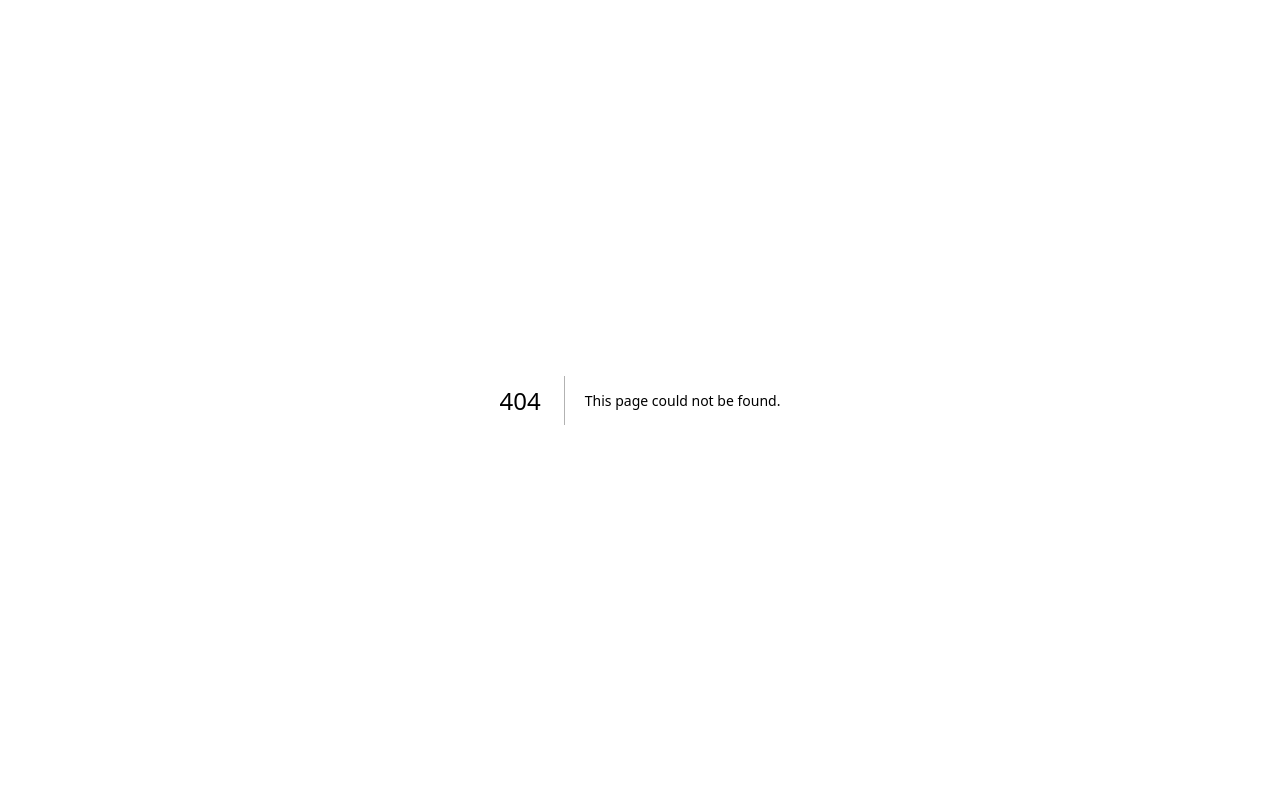
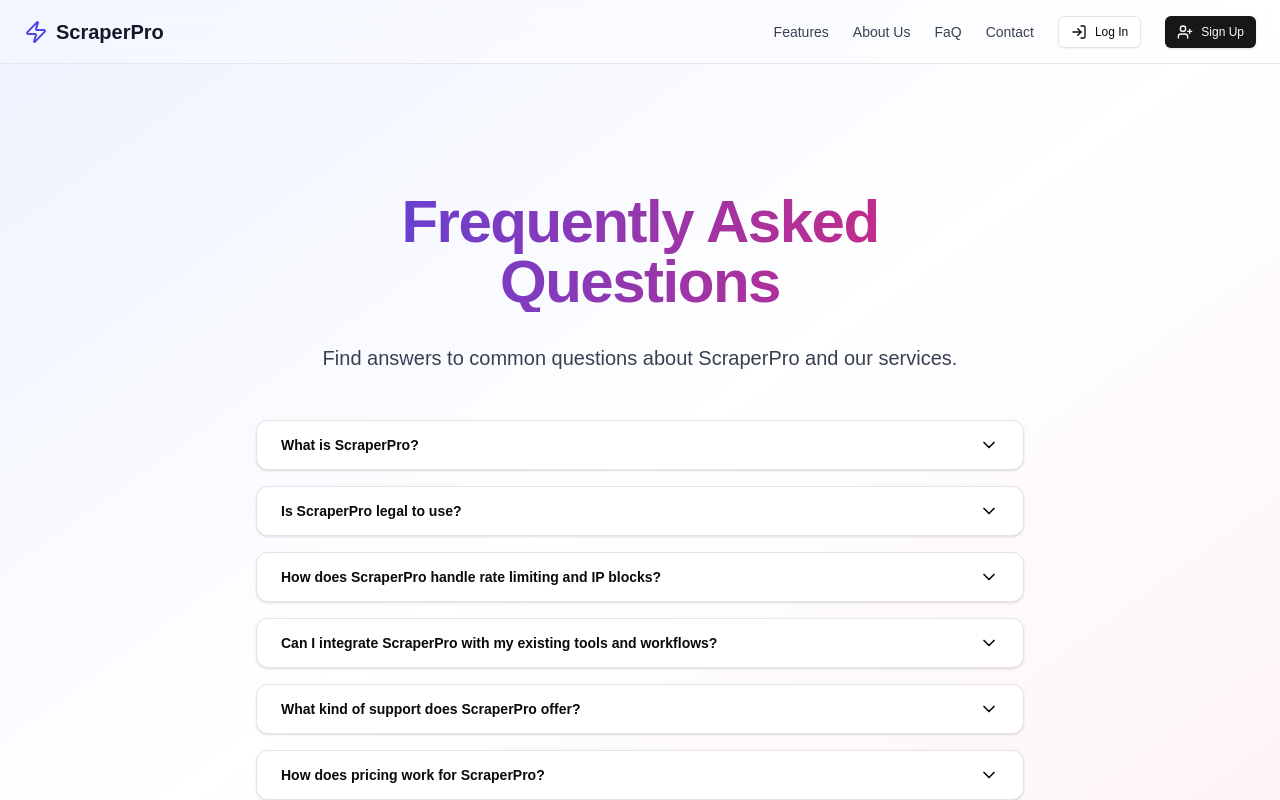
Before and after one commit to HanJay09/web-scraper, a Next.js app: page /faq in a window 1280 px wide. Before the commit this address had no page. Shown: the top 800 px of the page. Built offline with nearby package versions, Linux system fonts and the light colour scheme.

Commit message:
added faq page

```diff
--- /dev/null
+++ b/app/faq/page.tsx
@@ -0,0 +1,13 @@
+import { Footer } from '@/components/Footer';
+import { FaqPage } from '../../components/(faq)/faq-page';
+import { Header } from '@/components/Header';
+
+export default function About() {
+    return (
+        <div>
+            <Header />
+            <FaqPage />
+            <Footer />
+        </div>
+    )
+}
--- a/components/faq-page.tsx
+++ b/components/(faq)/faq-page.tsx
@@ -3,8 +3,7 @@
 import { useState } from 'react'
 import { Button } from "@/components/ui/button"
 import { Card, CardContent } from "@/components/ui/card"
-import { Zap, ChevronDown, ChevronUp } from "lucide-react"
-import Link from "next/link"
+import { ChevronDown, ChevronUp } from "lucide-react"
 
 interface FAQItem {
   question: string;
@@ -47,26 +46,6 @@ export function FaqPage() {
 
   return (
     <div className="flex flex-col min-h-screen bg-gradient-to-br from-indigo-50 via-white to-pink-50 dark:from-gray-900 dark:via-gray-800 dark:to-gray-900">
-      <header className="px-4 lg:px-6 h-16 flex items-center fixed w-full backdrop-blur-md bg-white/30 dark:bg-gray-900/30 border-b border-gray-200 dark:border-gray-800 z-50">
-        <Link className="flex items-center justify-center" href="/">
-          <Zap className="h-6 w-6 text-indigo-600 dark:text-indigo-400" />
-          <span className="ml-2 text-xl font-bold text-gray-900 dark:text-white">ScraperPro</span>
-        </Link>
-        <nav className="ml-auto flex items-center gap-4 sm:gap-6">
-          <Link className="text-sm font-medium text-gray-700 hover:text-indigo-600 dark:text-gray-300 dark:hover:text-indigo-400 transition-colors" href="/features">
-            Features
-          </Link>
-          <Link className="text-sm font-medium text-gray-700 hover:text-indigo-600 dark:text-gray-300 dark:hover:text-indigo-400 transition-colors" href="#">
-            Pricing
-          </Link>
-          <Link className="text-sm font-medium text-gray-700 hover:text-indigo-600 dark:text-gray-300 dark:hover:text-indigo-400 transition-colors" href="/about">
-            About Us
-          </Link>
-          <Link className="text-sm font-medium text-gray-700 hover:text-indigo-600 dark:text-gray-300 dark:hover:text-indigo-400 transition-colors" href="/contact">
-            Contact
-          </Link>
-        </nav>
-      </header>
       <main className="flex-1 pt-16">
         <section className="w-full py-12 md:py-24 lg:py-32 px-4">
           <div className="container mx-auto max-w-3xl">
@@ -104,28 +83,6 @@ export function FaqPage() {
           </div>
         </section>
       </main>
-      <footer className="w-full py-6 px-4 md:px-6 border-t border-gray-200 dark:border-gray-800 bg-white dark:bg-gray-900">
-        <div className="container mx-auto flex flex-col sm:flex-row justify-between items-center">
-          <div className="flex items-center space-x-2">
-            <Zap className="h-6 w-6 text-indigo-600 dark:text-indigo-400" />
-            <span className="text-sm font-medium text-gray-900 dark:text-white">ScraperPro</span>
-          </div>
-          <p className="text-sm text-gray-500 dark:text-gray-400 mt-4 sm:mt-0">
-            © 2023 ScraperPro. All rights reserved.
-          </p>
-          <nav className="flex gap-4 sm:gap-6 mt-4 sm:mt-0">
-            <Link className="text-sm text-gray-500 hover:text-indigo-600 dark:text-gray-400 dark:hover:text-indigo-400 transition-colors" href="/terms">
-              Terms
-            </Link>
-            <Link className="text-sm text-gray-500 hover:text-indigo-600 dark:text-gray-400 dark:hover:text-indigo-400 transition-colors" href="/privacy">
-              Privacy
-            </Link>
-            <Link className="text-sm text-gray-500 hover:text-indigo-600 dark:text-gray-400 dark:hover:text-indigo-400 transition-colors" href="#">
-              Cookies
-            </Link>
-          </nav>
-        </div>
-      </footer>
     </div>
   )
 }
--- a/components/Header.tsx
+++ b/components/Header.tsx
@@ -18,6 +18,9 @@ export function Header() {
           <Link className="text-sm font-medium text-gray-700 hover:text-indigo-600 dark:text-gray-300 dark:hover:text-indigo-400 transition-colors" href="/about">
             About Us
           </Link>
+          <Link className="text-sm font-medium text-gray-700 hover:text-indigo-600 dark:text-gray-300 dark:hover:text-indigo-400 transition-colors" href="/faq">
+            FaQ
+          </Link>
           <Link className="text-sm font-medium text-gray-700 hover:text-indigo-600 dark:text-gray-300 dark:hover:text-indigo-400 transition-colors" href="/contact">
             Contact
           </Link>
```
